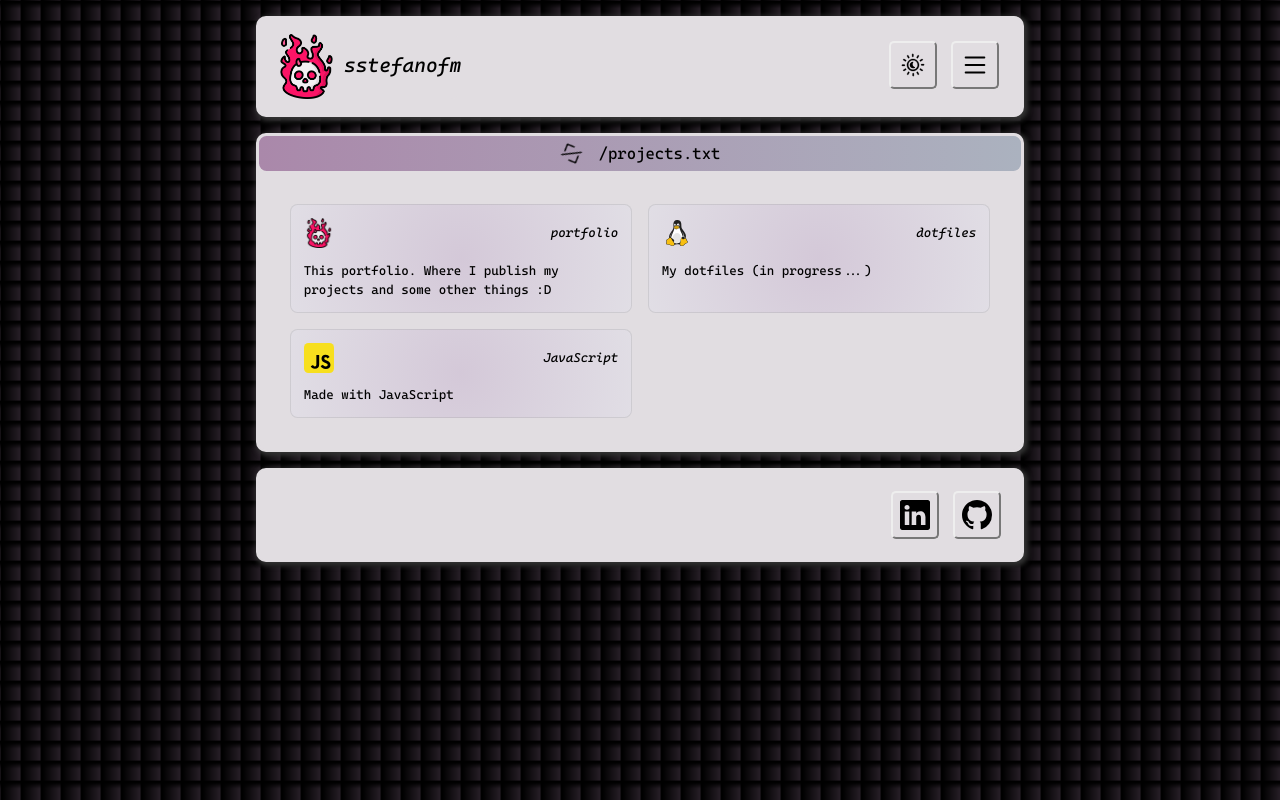
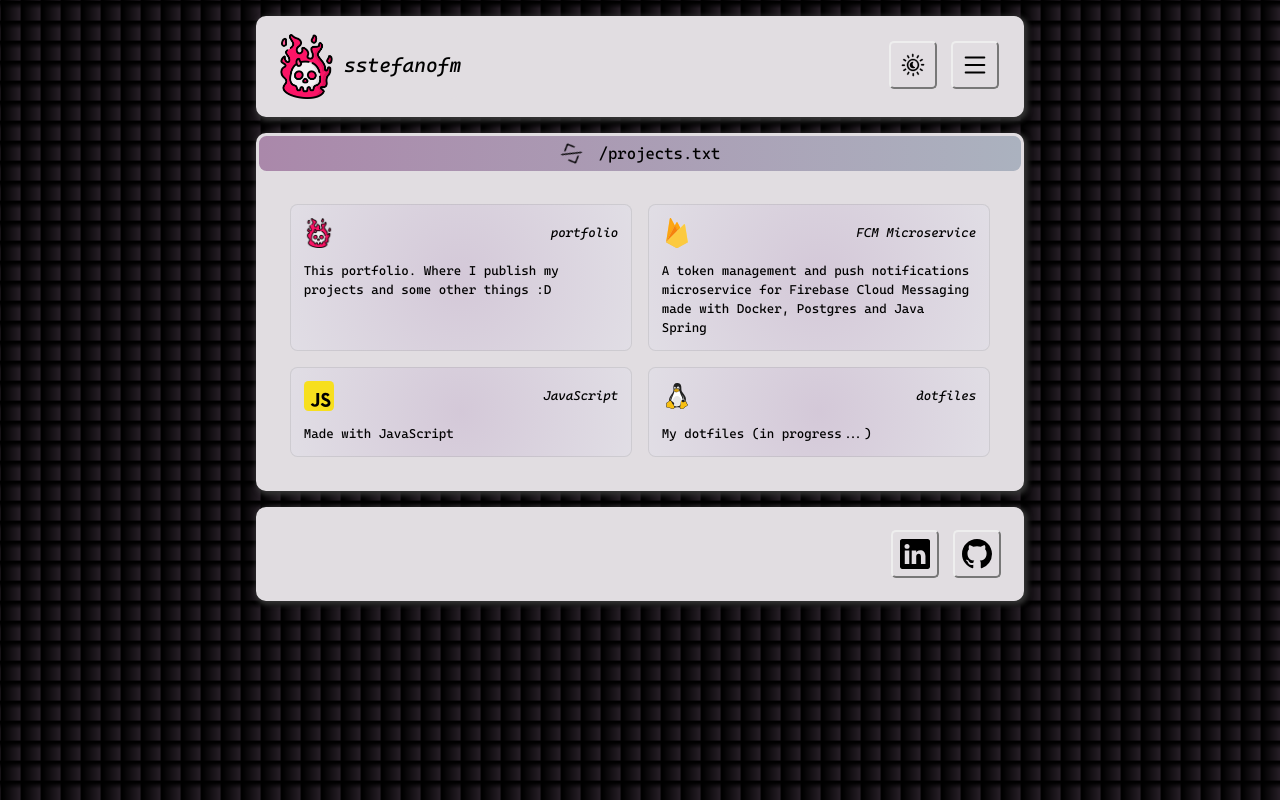
Before and after one commit to sstefanofm/sstefanofm.github.io, a React (Create React App) app: page / in a window 1280 px wide. Built offline with nearby package versions, Linux system fonts and the light colour scheme.

Commit message:
added FCM Microservice to projects

```diff
--- a/src/data/projects.js
+++ b/src/data/projects.js
@@ -12,6 +12,20 @@ export const projects = Object.freeze({
     'This portfolio. Where I publish my projects and some other things :D',
     'https://github.com/sstefanofm/sstefanofm.github.io/tree/dev/react',
   ),
+  FCM_MICROSERVICE: project(
+    'firebase_logo.svg',
+    'FCM Microservice',
+    'md/fcm-microservice',
+    'A token management and push notifications microservice for Firebase Cloud Messaging made with Docker, Postgres and Java Spring',
+    'https://github.com/sstefanofm/fcm-microservice',
+  ),
+  JAVASCRIPT: project(
+    'javascript_logo.svg',
+    'JavaScript',
+    'js',
+    'Made with JavaScript',
+    '/js'
+  ),
   DOTFILES: project(
     'linux_logo.svg',
     'dotfiles',
@@ -19,13 +33,6 @@ export const projects = Object.freeze({
     'My dotfiles (in progress...)',
     'https://github.com/sstefanofm/dots',
   ),
-  JAVASCRIPT: project(
-    'javascript_logo.svg',
-    'JavaScript',
-    'js',
-    'Made with JavaScript',
-    '/js'
-  )
 })
 
 export const getProjects = () => Object.keys(projects)
```
Also changed, not shown: public/img/firebase_logo.svg (added).
